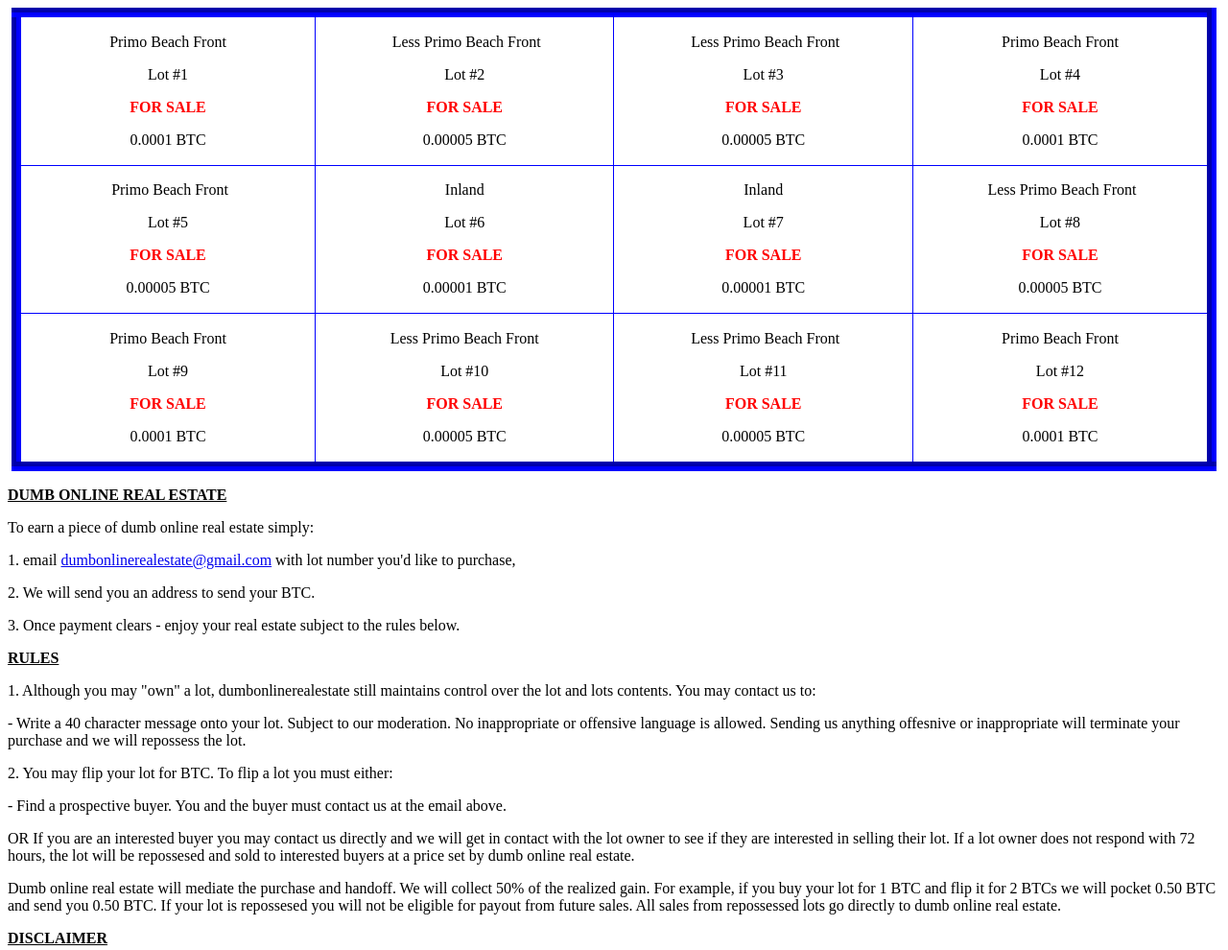
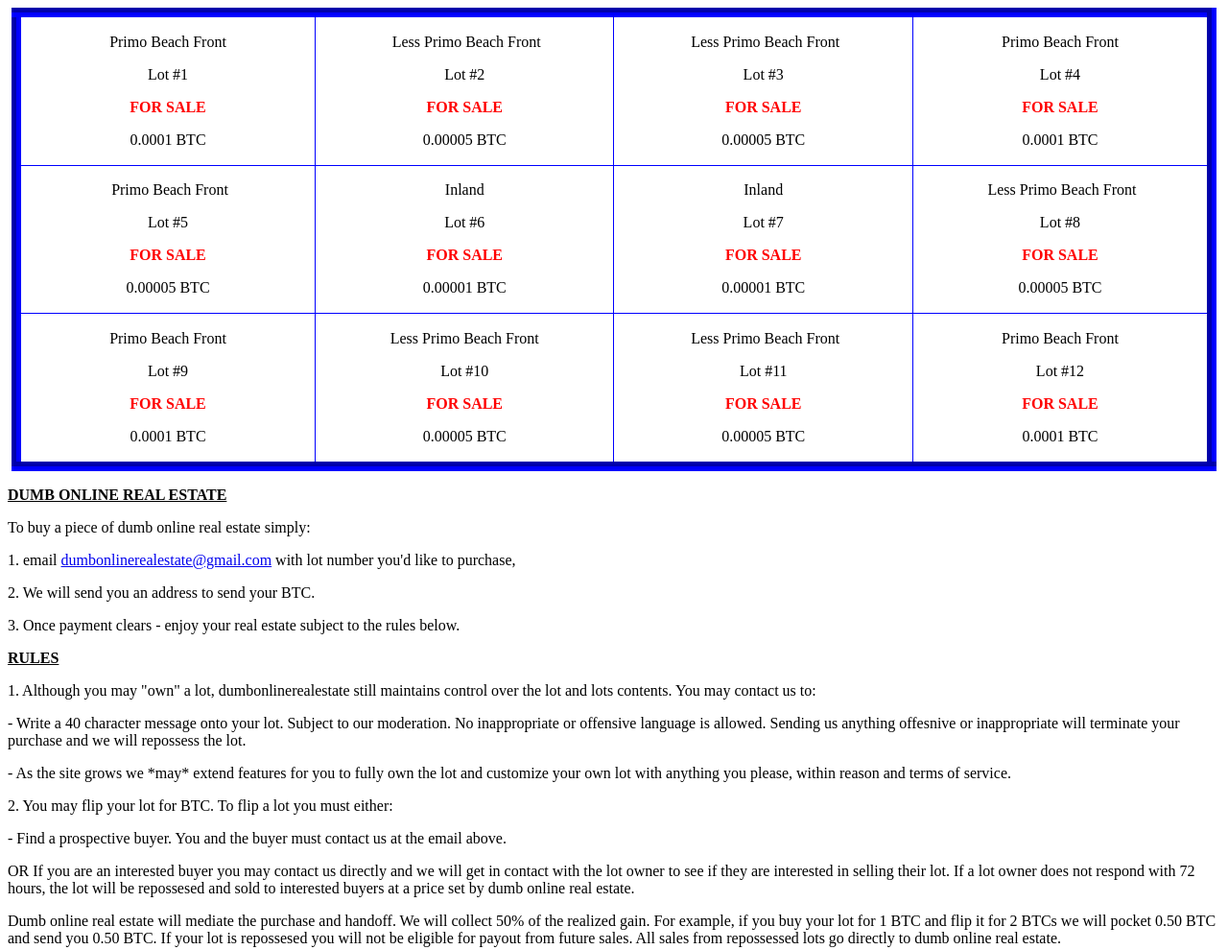
Before and after one commit to dumbonlinerealestate/dumbonlinerealestate.github.io, a plain HTML site: page index.html in a window 1280 px wide. Shown: the top 990 px of the page at 96% size. Drawn offline with Linux system fonts and the light colour scheme.

Commit message:
Update index.html

```diff
--- a/index.html
+++ b/index.html
@@ -83,7 +83,7 @@
 
 <p></p>
 <p><span style="text-decoration: underline;"><strong>DUMB ONLINE REAL ESTATE </strong></span><span style="text-decoration: underline;"></span></p>
-<p><span style="text-decoration: underline;"></span>To earn a piece of dumb online real estate simply:</p>
+<p><span style="text-decoration: underline;"></span>To buy a piece of dumb online real estate simply:</p>
 <p>1. email <a href="mailto:dumbonlinerealestate@gmail.com">dumbonlinerealestate@gmail.com</a> with lot number you'd like to purchase,</p>
 <p>2. We will send you an address to send your BTC.</p>
 <p>3. Once payment clears - enjoy your real estate subject to the rules below.</p>
@@ -94,6 +94,7 @@
 <p><span style="text-decoration: underline;"><strong>RULES</strong></span></p>
 <p>1. Although you may "own" a lot, dumbonlinerealestate still maintains control over the lot and lots contents. You may contact us to:
  <p>- Write a 40 character message onto your lot. Subject to our moderation. No inappropriate or offensive language is allowed. Sending us anything offesnive or inappropriate will terminate your purchase and we will repossess the lot.
+ <p>- As the site grows we *may* extend features for you to fully own the lot and customize your own lot with anything you please, within reason and terms of service.
 
 <p>2. You may flip your lot for BTC. To flip a lot you must either:</p>
 <p>- Find a prospective buyer. You and the buyer must contact us at the email above. </p>
```
